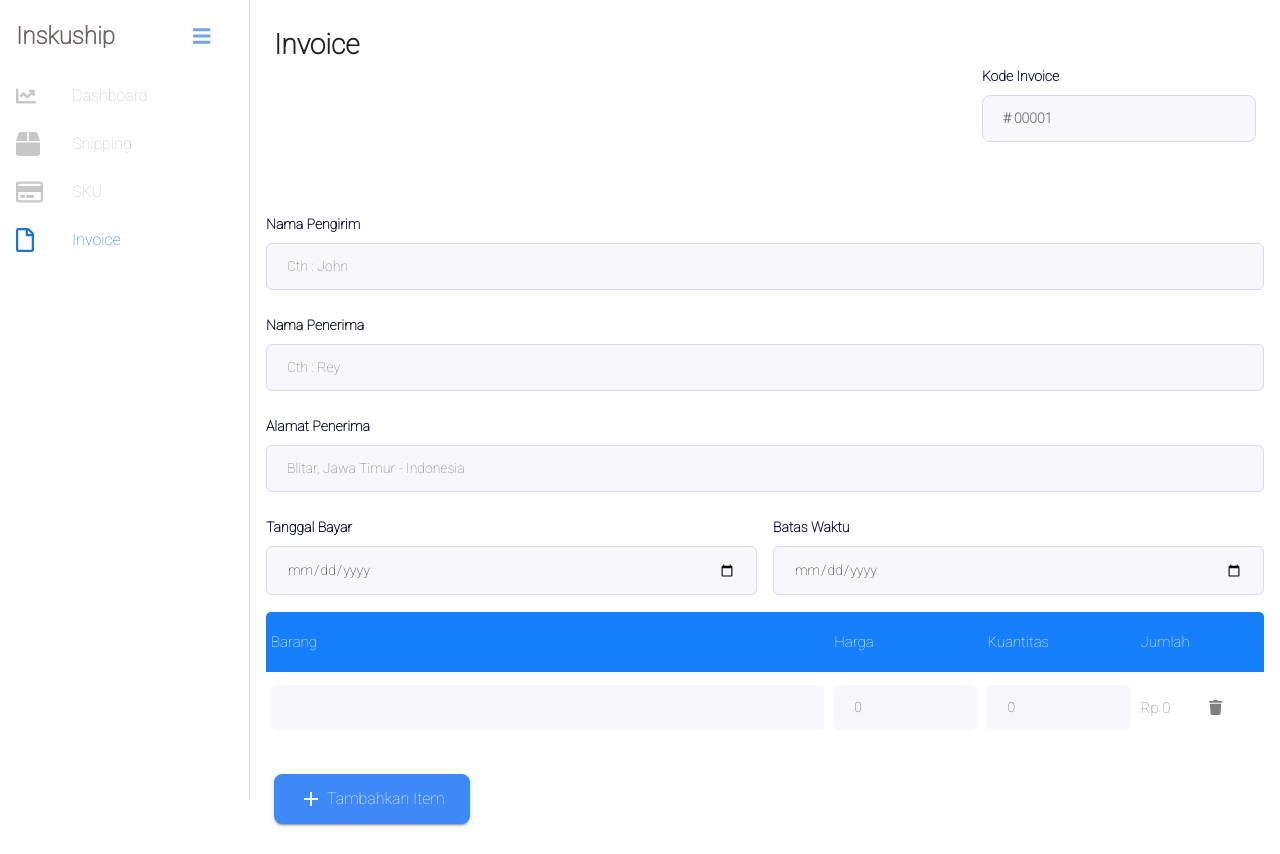
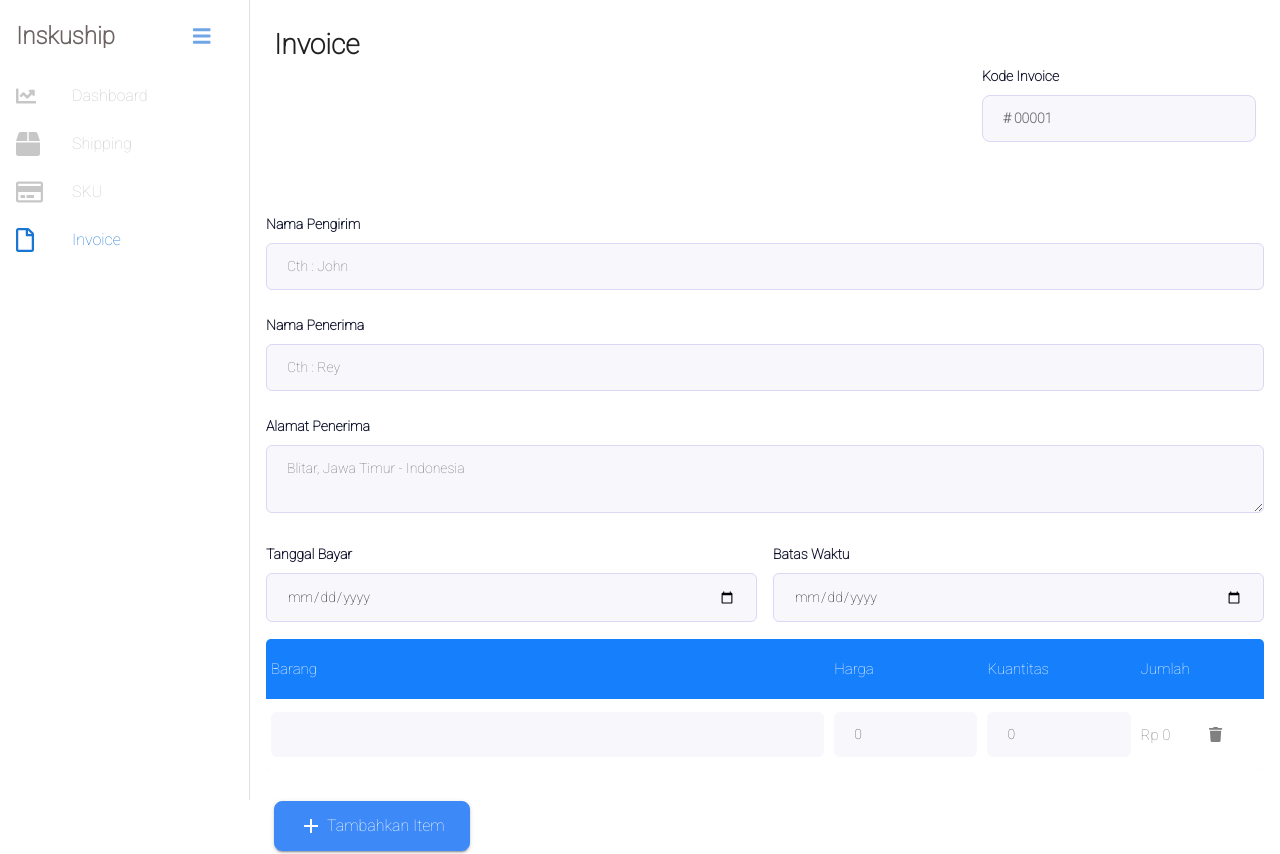
Before and after one commit to Citramrn/label-generator-tools, a Vue app: page /invoice in a window 1280 px wide. Shown: the top 854 px of the page. Built offline with nearby package versions, Linux system fonts and the light colour scheme.

Commit message:
perubahan pada alamat invoice

```diff
--- a/src/views/templates/Invoice.vue
+++ b/src/views/templates/Invoice.vue
@@ -61,13 +61,13 @@
             <v-flex xs12 sm12>
               <div ref="content">
                 <label class="text-label" for="fname">Alamat Penerima</label>
-                <input
+                <textarea
                   placeholder="Blitar, Jawa Timur - Indonesia"
                   type="text"
                   id="fname"
                   name="fname"
                   v-model="pricep.address"
-                />
+                ></textarea>
                 <span id="phone-output" ref="printTable4">{{
                   pricep.address
                 }}</span>
```
